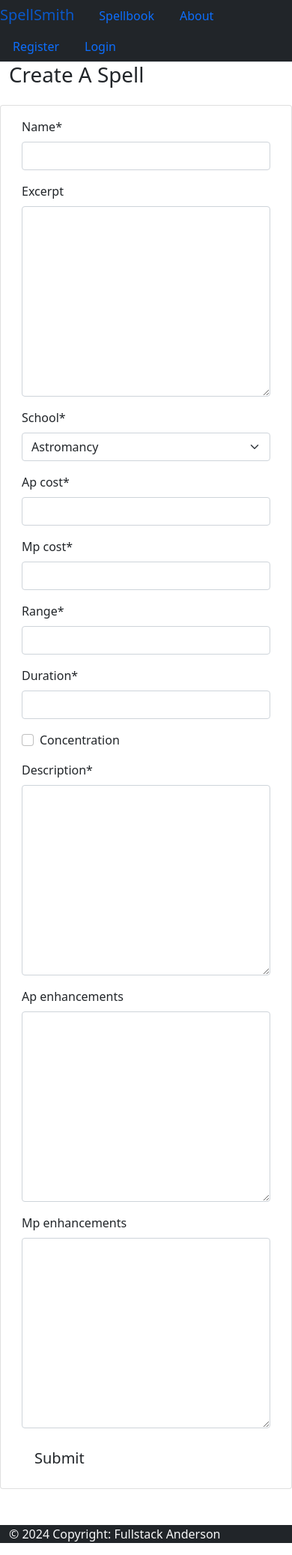
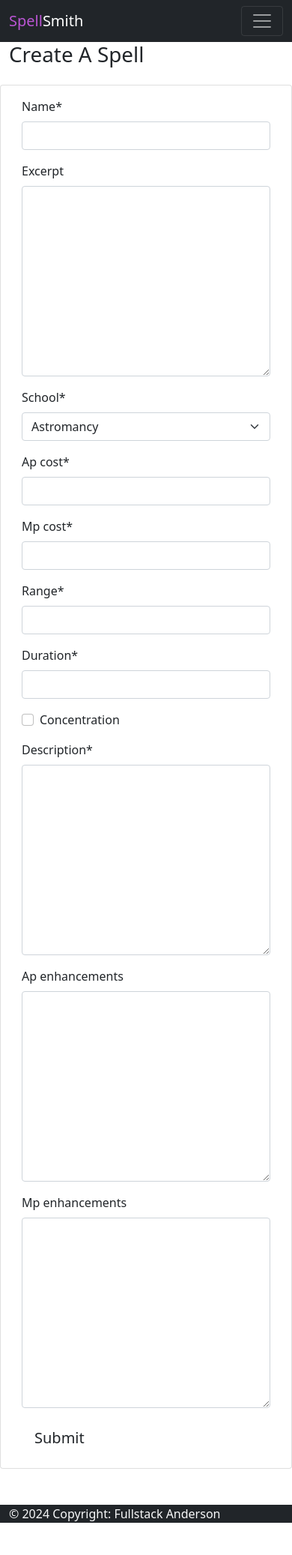
Before and after one commit to LaurieAnderson92/Spellsmith, a Django app: page /spell/create in a window 390 px wide. Shown: the whole page at 75% size. After the commit the page ends 2031 px from the top, so only its background shows below. Run offline with Django 5.2, Linux system fonts and the light colour scheme; some libraries are stand-ins or nearby versions.

Commit message:
fix: made navbar responsive #33

```diff
--- /dev/null
+++ b/static/css/style.css
@@ -0,0 +1,3 @@
+.purple {
+    color: #BA55D3
+}
--- a/static/js/alert_modal.js
+++ /dev/null
@@ -1,3 +0,0 @@
-const deleteModal = document.getElementById("deleteConfirmationModal");
-const deleteButton = document.getElementsByClassName('.btn-delete');
-const deleteConfirm = document.getElementById("confirmDeleteBtn");
--- a/templates/base.html
+++ b/templates/base.html
@@ -23,12 +23,19 @@
     <!-- Bootstrap CSS -->
     <link href="https://cdn.jsdelivr.net/npm/bootstrap@5.0.1/dist/css/bootstrap.min.css" rel="stylesheet"
         integrity="sha384-+0n0xVW2eSR5OomGNYDnhzAbDsOXxcvSN1TPprVMTNDbiYZCxYbOOl7+AMvyTG2x" crossorigin="anonymous">
+
+    <link rel="stylesheet" href="{% static 'css/style.css' %}">
 </head>
 <body>
   <!-- ---------------------------------------   Navigation Bar -->
-  <nav class="bg-dark">
-    <ul class="nav nav-tabs">
-      <a class="navbar-brand" href="{% url 'home' %}">SpellSmith</a>
+  <nav class="navbar navbar-expand-lg navbar-dark bg-dark">
+    <div class="container-fluid">
+      <a class="navbar-brand" href="{% url 'home' %}"><span class="purple">Spell</span>Smith</a>
+      <button class="navbar-toggler" type="button" data-bs-toggle="collapse" data-bs-target="#navbarSupportedContent" aria-controls="navbarSupportedContent" aria-expanded="false" aria-label="Toggle navigation">
+        <span class="navbar-toggler-icon"></span>
+      </button>
+      <div class="collapse navbar-collapse" id="navbarSupportedContent">
+        <ul class="nav">
           <li class="nav-item">
             <a class="nav-link" href="{% url 'home' %}">Spellbook</a>
           </li>
@@ -54,6 +61,8 @@
           </li>
           {% endif %}
         </ul>
+      </div>
+    </div>
   </nav>
 
   <!-- ---------------------------------------   Alert Box -->
```
Lines whose indentation alone changed are shown as unchanged.
